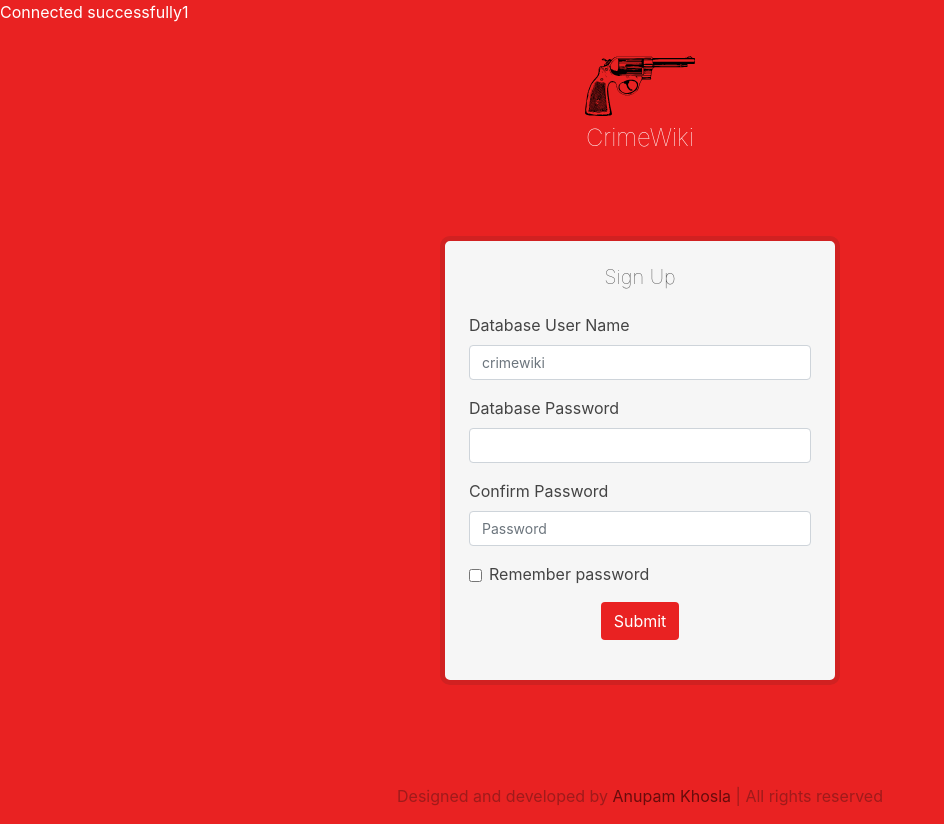
After one commit to AnupamKhosla/crimeWiki, a PHP site: page /login.php in a window 1280 px wide. The commit adds this page. Shown: the whole page, without its empty margins (0-944 px from the left). Run offline with PHP 8.4, Linux system fonts and the light colour scheme.

Commit message:
sass, login, config added.

```diff
--- a/assets/css/admin.css
+++ b/assets/css/admin.css
@@ -1,39 +1,42 @@
 /*admin css file*/
-
 :root {
   --theme-pm: #E92222;
-	--white-bg-dark: #f0f0f0;
+  --theme-pm-dark: #d12121;
+  --theme-pm-x-light: #febfbf;
+  --white-bg-dark: #f6f6f6;
+  --white-bg: #fff;
+  --text-dark: #9f1b1b;
+  --text-x-dark: #680c0c;
+  height: 100%;
 }
 
 body {
-	background-color: #fff;
+  height: 100%;
+}
+
+body {
+  background-color: var(--white-bg-dark);
 }
 
 .sidebar {
   background-color: var(--theme-pm);
 }
 
-
-.sidebar .cut {
-
-}
-
 .sidebar .cut-top {
   border-top: 1px solid rgba(0, 0, 0, 0.2);
 }
 
-
 .sidebar .cut-bottom {
-	border-top: 1px solid rgba(256, 256, 256, 0.2);
+  border-top: 1px solid rgba(255, 255, 255, 0.2);
 }
 
 .sidebar .logo-container {
   margin: 20px 0;
 }
 
-.sidebar .logo {
+.logo {
   width: 110px;
-	transform: scale(-1,1);
+  transform: scale(-1, 1);
 }
 
 .sidebar .nav {
@@ -54,7 +57,6 @@ body {
   font-size: 0.875rem;
 }
 
-
 .sidebar .nav-link .icon {
   margin-right: 5px;
   margin-bottom: -1px;
@@ -69,16 +71,98 @@ body {
 }
 
 .content {
-	padding-top: ;
+  width: auto;
+  padding-top: 1.5rem;
 }
 
 .content .title {
   color: var(--theme-pm);
 }
 
+footer {
+  margin: 0 -15px;
+  background-color: var(--theme-pm);
+}
 
-@media (min-width: 767px) {
+footer .copy {
+  color: var(--text-dark);
+}
+
+footer .author {
+  color: var(--text-x-dark);
+}
+
+footer .author:hover {
+  color: var(--text-x-dark);
+  text-decoration: underline;
+}
+
+@media (min-width: 768px) {
   .sidebar {
     min-height: 100vh;
   }
 }
+
+.login {
+  display: block;
+}
+
+.login body {
+  background-color: var(--theme-pm);
+  color: #fff;
+}
+
+.login .main-container {
+  min-height: 100%;
+}
+
+.login header {
+  padding-top: 2rem;
+}
+
+.login main .card {
+  max-width: 400px;
+  color: #444;
+  background-color: var(--white-bg-dark);
+  border: 5px solid var(--theme-pm-dark);
+  border-radius: 10px;
+}
+
+.login main .form-control {
+  font-size: 0.875rem;
+}
+
+.login main .form-check-input {
+  top: 2px;
+}
+
+.login main .submit {
+  background-color: var(--theme-pm);
+  display: block;
+  margin: auto;
+}
+
+.login main .form-control:focus {
+  box-shadow: 0 0 0 0.2rem var(--theme-pm-x-light);
+  border-color: var(--theme-pm-x-light);
+}
+
+.login main .submit:focus {
+  box-shadow: 0 0 0 0.2rem var(--theme-pm-x-light);
+}
+
+.login main .custom-checkbox .custom-control-input:checked ~ .custom-control-label::before {
+  background-color: green !important;
+}
+
+.login main .custom-checkbox .custom-control-input:checked:focus ~ .custom-control-label::before {
+  box-shadow: 0 0 0 1px #fff, 0 0 0 0.2rem rgba(0, 255, 0, 0.25);
+}
+
+.login main .custom-checkbox .custom-control-input:focus ~ .custom-control-label::before {
+  box-shadow: 0 0 0 1px #fff, 0 0 0 0.2rem rgba(0, 0, 0, 0.25);
+}
+
+.login main .custom-checkbox .custom-control-input:active ~ .custom-control-label::before {
+  background-color: #C8FFC8;
+}
--- /dev/null
+++ b/assets/scss/admin.scss
@@ -0,0 +1,19 @@
+/*admin css file*/
+
+:root {
+	--theme-pm: #E92222;
+	--theme-pm-dark: #d12121;
+	--theme-pm-x-light: #febfbf;
+	--white-bg-dark: #f6f6f6;
+	--white-bg: #fff;
+	--text-dark: #9f1b1b;
+	--text-x-dark: #680c0c;
+	height: 100%;
+}
+
+body {
+	height: 100%;
+}
+
+@import "partials/_dashboard.scss";
+@import "partials/_login.scss";
--- /dev/null
+++ b/assets/scss/partials/_dashboard.scss
@@ -0,0 +1,97 @@
+
+body {
+	background-color: var(--white-bg-dark);
+}
+
+.sidebar {
+	background-color: var(--theme-pm);
+}
+
+
+
+.sidebar .cut-top {
+	border-top: 1px solid rgba(0, 0, 0, 0.2);
+}
+
+
+.sidebar .cut-bottom {
+	border-top: 1px solid rgba(256, 256, 256, 0.2);
+}
+
+.sidebar .logo-container {
+	margin: 20px 0;
+}
+
+.logo {
+	width: 110px;
+	transform: scale(-1,1);
+}
+
+.sidebar .nav {
+	padding: 8px 0;
+}
+
+.sidebar .nav-item {
+	width: 100%;
+}
+
+.sidebar .nav-link {
+	display: flex;
+	align-items: center;
+	border-radius: 0;
+	color: #fff;
+	transition: background-color ease .3s;
+	white-space: nowrap;
+	font-size: 0.875rem;
+}
+
+
+.sidebar .nav-link .icon {
+	margin-right: 5px;
+	margin-bottom: -1px;
+	width: 20px;
+	height: auto;
+}
+
+.nav-pills .nav-link.active,
+.nav-pills .show > .nav-link,
+.sidebar .nav-link:hover {
+	background-color: rgba(0, 0, 0, 0.1);
+}
+
+.content {
+	width: auto;
+	padding-top: 1.5rem;
+}
+
+.content .title {
+	color: var(--theme-pm);
+}
+
+footer {
+
+	& {
+		margin: 0 -15px;
+		background-color: var(--theme-pm);
+	}
+
+	.copy {
+		color: var(--text-dark);
+	}
+
+	.author {
+		color: var(--text-x-dark);
+	}
+
+	.author:hover {
+		color: var(--text-x-dark);
+		text-decoration: underline;
+	}
+
+}
+
+@media (min-width: 768px) {
+	.sidebar {
+		min-height: 100vh;
+	}
+}
--- /dev/null
+++ b/assets/scss/partials/_login.scss
@@ -0,0 +1,69 @@
+// login file and sign up
+
+.login {
+	display: block;
+}
+
+.login {
+	body {
+		background-color: var(--theme-pm);
+		color: #fff;
+	}
+
+	.main-container {
+		min-height: 100%;
+	}
+
+	header {
+		padding-top: 2rem;
+	}
+
+	main {
+		.card {
+			max-width: 400px;
+			color: #444;
+			background-color: var(--white-bg-dark);
+			border: 5px solid var(--theme-pm-dark);
+			border-radius: 10px;
+
+		}
+
+		.form-control {
+			font-size: 0.875rem;
+		}
+
+		.form-check-input {
+			top: 2px;
+		}
+
+		.submit {
+			background-color: var(--theme-pm);
+			display: block;
+			margin: auto;
+		}
+
+		.form-control:focus {
+			box-shadow: 0 0 0 0.2rem var(--theme-pm-x-light);
+			border-color: var(--theme-pm-x-light);
+		}
+
+		.submit:focus {
+			box-shadow: 0 0 0 0.2rem var(--theme-pm-x-light);
+		}
+
+		.custom-checkbox .custom-control-input:checked ~ .custom-control-label::before {
+			background-color: green!important;
+		}
+
+		.custom-checkbox .custom-control-input:checked:focus ~ .custom-control-label::before {
+			box-shadow: 0 0 0 1px #fff, 0 0 0 0.2rem rgba(0, 255, 0, 0.25)
+		}
+		.custom-checkbox .custom-control-input:focus ~ .custom-control-label::before {
+			box-shadow: 0 0 0 1px #fff, 0 0 0 0.2rem rgba(0, 0, 0, 0.25)
+		}
+		.custom-checkbox .custom-control-input:active ~ .custom-control-label::before {
+			background-color: #C8FFC8;
+		}
+	}
+
+}
--- /dev/null
+++ b/config.php
@@ -0,0 +1,6 @@
+<?php
+
+$username = "crimewiki";
+$password = "1234";
+
+?>
--- /dev/null
+++ b/login.php
@@ -0,0 +1,150 @@
+<?php
+// Start the session
+session_start();
+$error = "";
+require_once('config.php');
+
+$conn = new mysqli($_SERVER['SERVER_NAME'], $username, $password);
+    if ($conn->connect_error) {
+      echo "error";
+      die("Connection failed: " . $conn->connect_error);
+    }
+    echo "Connected successfully1";
+
+    //check if signed_up is true in database
+    //else allow user registeration
+    //if already registered show login page straight up
+
+
+if( !empty($_POST["username"]) && !empty($_POST["password1"]) && !empty($_POST["password2"]) ) {
+
+  echo $_POST["username"];
+
+  $username = htmlspecialchars($_POST["username"]);
+  $password1 = htmlspecialchars($_POST["password1"]);
+  $password2 = htmlspecialchars($_POST["password2"]);
+  if($password1 == $password2) {
+    $password = $password1;
+    $conn = new mysqli($_SERVER['SERVER_NAME'], $username, $password);
+    if ($conn->connect_error) {
+      echo "error";
+      die("Connection failed: " . $conn->connect_error);
+    }
+    echo "Connected successfully";
+  }
+  else {
+    $error = '<div class="alert alert-danger" role="alert">
+    This is a danger alert—check it out!
+    </div>';
+    echo $error;
+  }
+}
+
+
+
+if(!isset($_GLOBALS["signed_up"])) {
+
+  $page_title = "Sign Up";
+}
+else {
+  $page_title = "Login";
+}
+
+
+?>
+
+
+
+
+
+<!doctype html>
+  <html class="no-js login" lang="">
+
+  <head>
+    <meta charset="utf-8">
+    <title>
+      <?php echo $page_title; ?>
+    </title>
+    <meta name="description" content="">
+    <meta name="viewport" content="width=device-width, initial-scale=1">
+
+    <meta property="og:title" content="">
+    <meta property="og:type" content="">
+    <meta property="og:url" content="">
+    <meta property="og:image" content="">
+    <link rel="manifest" href="site.webmanifest">
+
+    <link rel="icon" type="image/png" href="assets/img/logo_single.svg">
+    <link rel="stylesheet" href="https://cdnjs.cloudflare.com/ajax/libs/twitter-bootstrap/4.6.1/css/bootstrap.css" integrity="sha512-Ty5JVU2Gi9x9IdqyHN0ykhPakXQuXgGY5ZzmhgZJapf3CpmQgbuhGxmI4tsc8YaXM+kibfrZ+CNX4fur14XNRg==" crossorigin="anonymous" referrerpolicy="no-referrer" />
+    <link rel="stylesheet" href="assets/css/admin.css">
+
+    <meta name="theme-color" content="#fafafa">
+  </head>
+
+  <body>
+
+    <div class="main-container container-fluid d-flex flex-column justify-content-between">
+      <header>
+        <div class="logo-grand-parent d-flex flex-column w-auto">
+          <a class="logo-container text-center" href="#!">
+            <img class="img-fluid logo" src="assets/img/logo_single.svg" alt="logo">
+          </a>
+          <h1 class="text-center title font-weight-lighter h4 mt-2 mb-0">CrimeWiki</h1>
+        </div>
+      </header>
+
+      <main>
+        <div class="card my-4 mx-auto">
+          <div class="card-body p-3 p-sm-4">
+            <h5 class="card-title text-center mb-3 mb-sm-4 font-weight-lighter">
+              <?php echo $page_title ?>
+            </h5>
+            <form method="post" action=<?php echo htmlspecialchars($_SERVER["PHP_SELF"]); ?>>
+              <div class="form-group mb-3">
+                <label for="username">Database User Name</label>
+                <input name="username" type="text" class="form-control" id="username" placeholder="crimewiki">
+              </div>
+              <div class="form-group mb-3">
+                <label for="password1">Database Password</label>
+                <input name="password1" type="password" class="form-control" id="password1" placeholder="">
+              </div>
+              <div class="form-group mb-3">
+                <label for="floatingPassword">Confirm Password</label>
+                <input name="password2" type="password2" class="form-control" id="password2" placeholder="Password">
+              </div>
+
+              <div class="form-check mb-3">
+                <input class="form-check-input" type="checkbox" value="" id="rememberPasswordCheck">
+                <label class="form-check-label" for="rememberPasswordCheck">
+                  Remember password
+                </label>
+              </div>
+
+              <button class="submit btn btn-login text-white" type="submit">
+                Submit
+              </button>
+            </form>
+          </div>
+        </div>
+      </main>
+
+      <footer class="py-3">
+        <p class="text-center copy m-0">
+          Designed and developed by <a class="author" href="https://au.linkedin.com/in/anupamkhosla">Anupam Khosla</a> | All rights reserved
+        </p>
+      </footer>
+    </div>
+
+
+
+    <script src="https://cdnjs.cloudflare.com/ajax/libs/jquery/3.6.0/jquery.js" integrity="sha512-n/4gHW3atM3QqRcbCn6ewmpxcLAHGaDjpEBu4xZd47N0W2oQ+6q7oc3PXstrJYXcbNU1OHdQ1T7pAP+gi5Yu8g==" crossorigin="anonymous" referrerpolicy="no-referrer"></script>
+    <script src="https://cdnjs.cloudflare.com/ajax/libs/twitter-bootstrap/4.6.1/js/bootstrap.bundle.js" integrity="sha512-pn67a0tE9Gl7wyvnZRE8MvKmVDtXYtc/gMaVqNrg5JdlbxSQTI5oXR+Px45Kwloegn/JSPJnY4fR39ml20pI6w==" crossorigin="anonymous" referrerpolicy="no-referrer"></script>
+    <script src="assets/js/main.js"></script>
+    <!-- Google Analytics: change UA-XXXXX-Y to be your site's ID. -->
+    <script>
+      window.ga = function () { ga.q.push(arguments) }; ga.q = []; ga.l = +new Date;
+      ga('create', 'UA-XXXXX-Y', 'auto'); ga('set', 'anonymizeIp', true); ga('set', 'transport', 'beacon'); ga('send', 'pageview')
+    </script>
+    <script src="https://www.google-analytics.com/analytics.js" async></script>
+  </body>
+  </html>
--- a/package.json
+++ b/package.json
@@ -9,7 +9,10 @@
     "build": "parcel build index.html",
     "dev": "parcel index.html --open",
     "start": "npm run build && npm run dev",
-    "test": "echo \"Error: no test specified\" && exit 1"
+    "test": "echo \"Error: no test specified\" && exit 1",
+    "test2": "npm run scss-compile",
+    "scss-compile": "node-sass -w assets/scss -o assets/css --output-style expanded",
+    "watch": "npm run scss-compile"
   },
   "devDependencies": {
     "parcel-bundler": "^1.12.4"
```
Also changed, not shown: assets/css/admin2.css (added, +86 -0 lines), dashboard.php (+10 -2 lines). Lines whose indentation alone changed are shown as unchanged.
